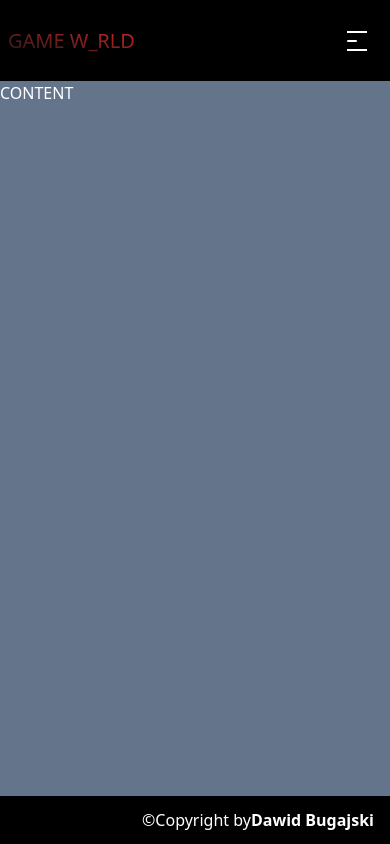
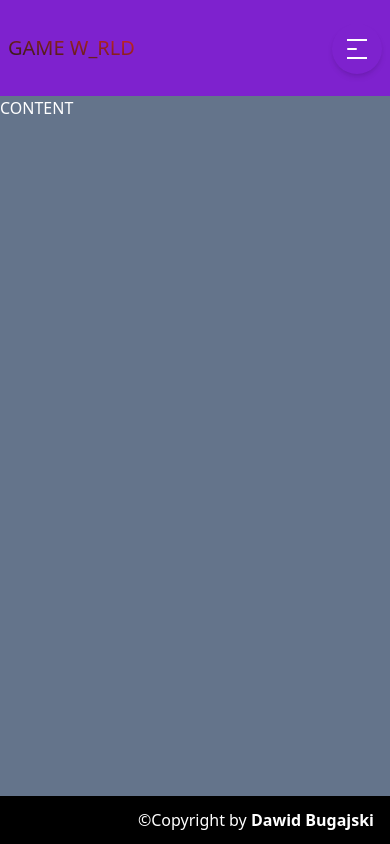
Before and after one commit to DawidBugajski/gameworld, a React (Create React App) app: page / in a window 390 px wide. Built offline with nearby package versions, Linux system fonts and the light colour scheme.

Commit message:
connecting hamburgerMenu component with redux

```diff
--- a/src/components/Footer.jsx
+++ b/src/components/Footer.jsx
@@ -3,7 +3,7 @@ import React from 'react';
 const Footer = () => {
   return (
     <p className='flex items-center justify-end py-3 mr-4'>
-      ©Copyright by <strong>Dawid Bugajski</strong>
+      ©Copyright by&nbsp;<strong>Dawid Bugajski</strong>
     </p>
   );
 };
--- a/src/components/HamburgerBtn.jsx
+++ b/src/components/HamburgerBtn.jsx
@@ -1,14 +1,21 @@
 import React from 'react';
+import { useDispatch } from 'react-redux';
+import { setToggleMenu } from 'store/slices/toggleMenuSlice';
+const HamburgerBtn = () => {
+  const dispatch = useDispatch();
+  const handleClick = () => dispatch(setToggleMenu());
 
-const HamburgerBtn = () => {
   return (
     <div>
-      <button class='relative group'>
-        <div class='relative flex overflow-hidden items-center justify-center rounded-full w-[50px] h-[50px] transform transition-all duration-200 shadow-md'>
-          <div class='flex flex-col justify-between w-[20px] h-[20px] transform transition-all duration-300 origin-center overflow-hidden'>
-            <div class='bg-white h-[2px] w-7 transform transition-all duration-300 origin-left group-focus:rotate-[42deg]'></div>
-            <div class='bg-white h-[2px] w-1/2 rounded transform transition-all duration-300 group-focus:-translate-x-10'></div>
-            <div class='bg-white h-[2px] w-7 transform transition-all duration-300 origin-left group-focus:-rotate-[42deg]'></div>
+      <button onClick={handleClick} className='relative group'>
+        <div
+          className='relative flex overflow-hidden items-center
+        justify-center rounded-full w-[50px] h-[50px] transform transition-all duration-200 shadow-md '
+        >
+          <div className='flex flex-col justify-between w-[20px] h-[20px] transform transition-all duration-300 origin-center overflow-hidden '>
+            <div className='bg-white h-[2px] w-7 transform transition-all duration-300 origin-left group-focus:rotate-[42deg]  group-hover:bg-gradient-to-tr from-stone-900 to-red-600'></div>
+            <div className='bg-white h-[2px] w-1/2 rounded transform transition-all duration-300 group-focus:-translate-x-10 group-hover:bg-gradient-to-tr from-stone-900 to-red-600'></div>
+            <div className='bg-white h-[2px] w-7 transform transition-all duration-300 origin-left group-focus:-rotate-[42deg] group-hover:bg-gradient-to-tr from-stone-900 to-red-600'></div>
           </div>
         </div>
       </button>
--- a/src/components/Header.jsx
+++ b/src/components/Header.jsx
@@ -1,13 +1,17 @@
 import React from 'react';
 import { HamburgerBtn } from 'components';
+import { useSelector } from 'react-redux';
 
 const Header = () => {
+  const { isMenuOpen } = useSelector((state) => state.toggleMenu);
   return (
-    <div className='sticky flex items-center justify-between h-24 px-2'>
-      <p className='text-xl text-transparent bg-gradient-to-tr from-stone-900 to-red-600 bg-clip-text'>
-        GAME W_RLD
-      </p>
-      <HamburgerBtn />
+    <div className={`${isMenuOpen ? 'bg-pink-600' : 'bg-purple-700'}`}>
+      <div className='sticky flex items-center justify-between h-24 px-2'>
+        <p className='text-xl text-transparent bg-gradient-to-tr from-stone-900 to-red-600 bg-clip-text'>
+          GAME W_RLD
+        </p>
+        <HamburgerBtn />
+      </div>
     </div>
   );
 };
--- a/src/components/SideBar.jsx
+++ /dev/null
@@ -1,17 +0,0 @@
-import React from 'react';
-import { useSelector, useDispatch } from 'react-redux';
-import { setToggleSideBar } from 'store/slices/sideBarSlice';
-
-const SideBar = () => {
-  const dispatch = useDispatch();
-  const { width } = useSelector((state) => state.sideBar);
-  const handleToggle = () => dispatch(setToggleSideBar());
-
-  return (
-    <div className={`w-[${width}px] bg-black text-white h-screen`}>
-      <button onClick={handleToggle}>Toggle</button>
-    </div>
-  );
-};
-
-export default SideBar;
--- a/src/components/index.js
+++ b/src/components/index.js
@@ -1,5 +1,4 @@
 export { default as Content } from 'components/Content';
-export { default as SideBar } from 'components/SideBar';
 export { default as Footer } from 'components/Footer';
 export { default as Layout } from 'components/Layout';
 export { default as Header } from 'components/Header';
--- a/src/store/index.js
+++ b/src/store/index.js
@@ -1,8 +1,8 @@
 import { configureStore } from '@reduxjs/toolkit';
-import sideBarSlice from './slices/sideBarSlice';
+import toggleMenuSlice from './slices/toggleMenuSlice';
 
 export const store = configureStore({
   reducer: {
-    sideBar: sideBarSlice,
+    toggleMenu: toggleMenuSlice,
   },
 });
--- a/src/store/slices/sideBarSlice.js
+++ /dev/null
@@ -1,19 +0,0 @@
-import { createSlice } from '@reduxjs/toolkit';
-
-const sideBarSlice = createSlice({
-  name: 'sideBar',
-  initialState: { width: 300 },
-  reducers: {
-    setToggleSideBar: (state) => {
-      if (state.width === 300) {
-        state.width = 100;
-      } else {
-        state.width = 300;
-      }
-      console.log(state.width);
-    },
-  },
-});
-
-export const { setToggleSideBar } = sideBarSlice.actions;
-export default sideBarSlice.reducer;
--- /dev/null
+++ b/src/store/slices/toggleMenuSlice.js
@@ -0,0 +1,14 @@
+import { createSlice } from '@reduxjs/toolkit';
+
+const toggleMenuSlice = createSlice({
+  name: 'toggleMenu',
+  initialState: { isMenuOpen: false },
+  reducers: {
+    setToggleMenu: (state) => {
+      state.isMenuOpen = !state.isMenuOpen;
+    },
+  },
+});
+
+export const { setToggleMenu } = toggleMenuSlice.actions;
+export default toggleMenuSlice.reducer;
```
